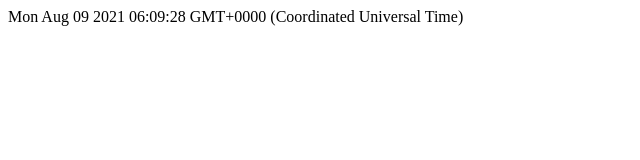
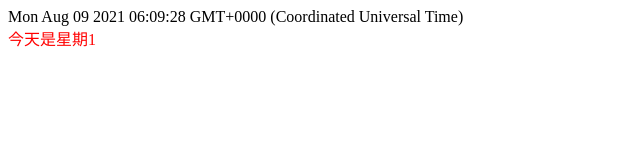
Before and after one commit to luoye10/mini-tool, a plain HTML site: page index.html in a window 1280 px wide. Shown: the whole page, without its empty margins (0-640 px from the left). Drawn offline with Linux system fonts and the light colour scheme.

Commit message:
Update index.html

```diff
--- a/index.html
+++ b/index.html
@@ -6,6 +6,11 @@
     <meta http-equiv="X-UA-Compatible" content="IE=edge">
     <meta name="viewport" content="width=device-width, initial-scale=1.0">
     <title>mini-tool</title>
+    <style>
+        .week{
+            color: red;
+        }
+    </style>
 </head>
 
 <body>
@@ -15,7 +20,8 @@
     <script>
         setInterval(() => {
             zz('.time').text(new Date().toString());
-        })
+        }, 1000)
+        zz('.day').text('今天是星期' + new Date().getDay()).addClass('week');
     </script>
 </body>
 
```
